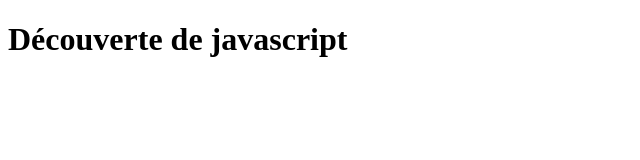
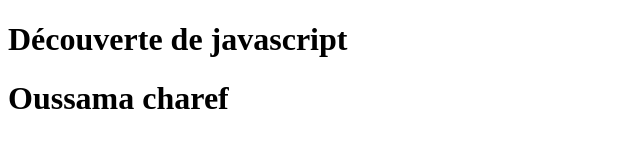
Before and after one commit to OUSSAMA-71/OUSSAMA, a plain HTML site: page index.html in a window 1280 px wide. Shown: the whole page, without its empty margins (0-640 px from the left). Drawn offline with Linux system fonts and the light colour scheme.

```diff
--- a/index.html
+++ b/index.html
@@ -8,6 +8,7 @@
 </head>
 <body>
     <h1>Découverte de javascript</h1>
+    <h1>Oussama charef</h1>
     <script src="script.JS"></script>
 </body>
 </html>
```
